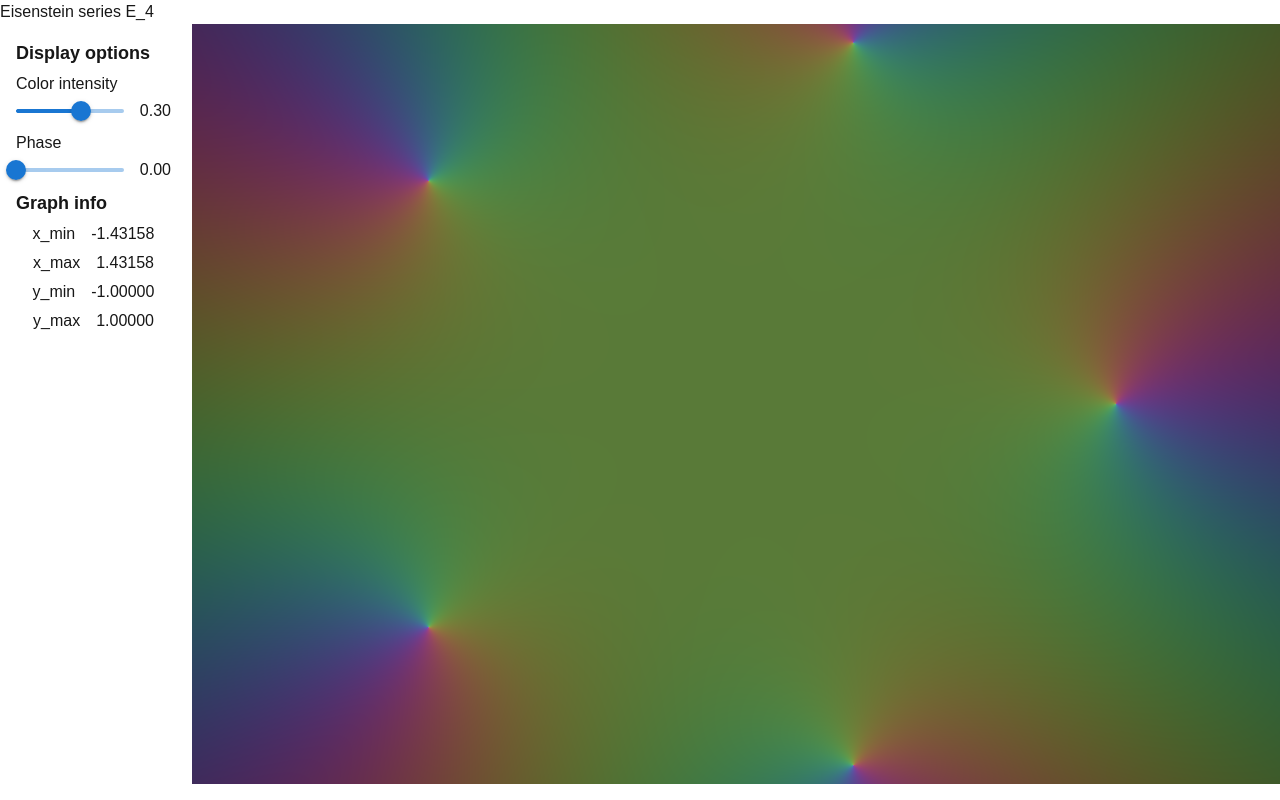
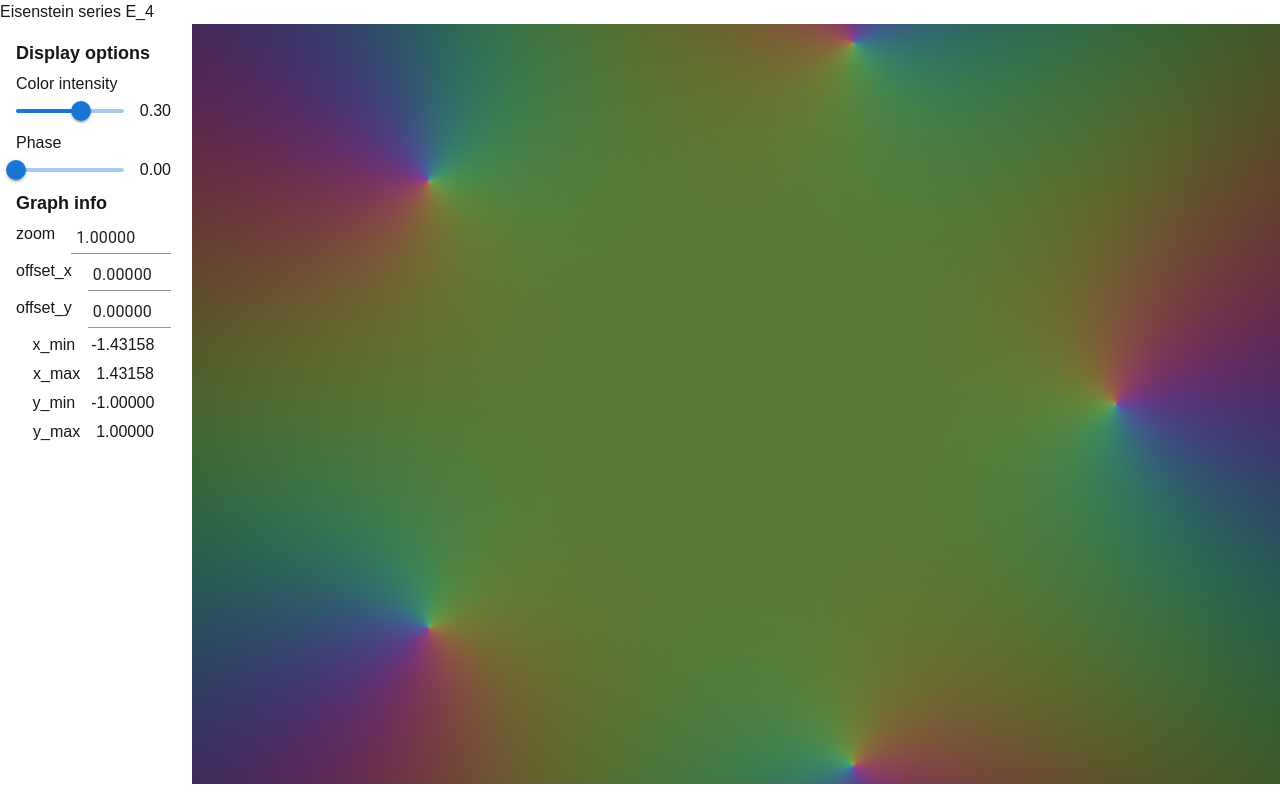
Before and after one commit to AustereTriceratops/complex-graphing-tool, a Next.js app: page / in a window 1280 px wide. Built offline with nearby package versions, Linux system fonts and the light colour scheme; what @mui/material-nextjs would draw is missing.

Commit message:
NumberDisplay component now has its own internal state for editing and updating values, added zoom and offset to control panel, and created a display component for read-only info

```diff
--- /dev/null
+++ b/app/NumberDisplay.js
@@ -0,0 +1,21 @@
+const NumberInput = (props) => {
+    const {title, value} = props;
+
+    return (
+        <div style={{
+            display:'flex',
+            flexDirection:'row',
+            justifyContent:'center',
+            gap: '1.0rem'
+        }}>
+            <div>
+                {title}
+            </div>
+            <div>
+                {value}
+            </div>
+        </div>
+    )
+}
+
+export default NumberInput;
--- a/app/NumberInput.js
+++ b/app/NumberInput.js
@@ -1,7 +1,10 @@
+import { useState } from 'react';
 import { Input } from '@mui/material';
 
 const NumberInput = (props) => {
-    const {title, value, onChange} = props;
+    const {title, value, updateValue, readOnly} = props;
+
+    const [internalValue, setInternalValue] = useState(value);
 
     return (
         <div style={{
@@ -13,16 +16,18 @@ const NumberInput = (props) => {
             <div>
                 {title}
             </div>
-            <div>
-                {value}
-            </div>
-            {/* <Input
+            <Input
                 type='number'
-                value={value}
-                onChange={onChange}
+                value={internalValue}
+                onChange={(ev) => setInternalValue(ev.target.value)}
                 sx={{backgroundColor: 'white', paddingLeft: '5px'}}
-                readOnly
-            /> */}
+                readOnly={readOnly}
+                onKeyDown={(ev) => {
+                    if (ev.key == 'Enter') {
+                        updateValue(Number(internalValue));
+                    }
+                }}
+            />
         </div>
     )
 }
--- a/app/app.jsx
+++ b/app/app.jsx
@@ -5,7 +5,10 @@ import React, { useEffect, useMemo, useRef, useState } from 'react';
 import glManager from './shader/glManager';
 import InputSlider from './InputSlider';
 import NumberInput from './NumberInput';
+import NumberDisplay from './NumberDisplay';
 
+// TODO: User input
+// TODO: More display options
 // TODO: resizing the canvas with the browser window
 const App = () => {
     //
@@ -148,18 +151,33 @@ const App = () => {
                     />
                     <p style={{fontSize: '18px', fontWeight: '600'}}>Graph info</p>
                     <NumberInput
+                        title="zoom"
+                        value={zoom.toFixed(5)}
+                        updateValue={setZoom}
+                    />
+                    <NumberInput
+                        title="offset_x"
+                        value={offsetX.toFixed(5)}
+                        updateValue={setOffsetX}
+                        />
+                    <NumberInput
+                        title="offset_y"
+                        value={offsetY.toFixed(5)}
+                        updateValue={setOffsetY}
+                    />
+                    <NumberDisplay
                         title="x_min"
                         value={xMin.toFixed(5)}
                     />
-                    <NumberInput
+                    <NumberDisplay
                         title="x_max"
                         value={xMax.toFixed(5)}
                     />
-                    <NumberInput
+                    <NumberDisplay
                         title="y_min"
                         value={yMin.toFixed(5)}
                     />
-                    <NumberInput
+                    <NumberDisplay
                         title="y_max"
                         value={yMax.toFixed(5)}
                     />
```
Also changed, not shown: 1 other file (tests, documents, lock files or other folders).
